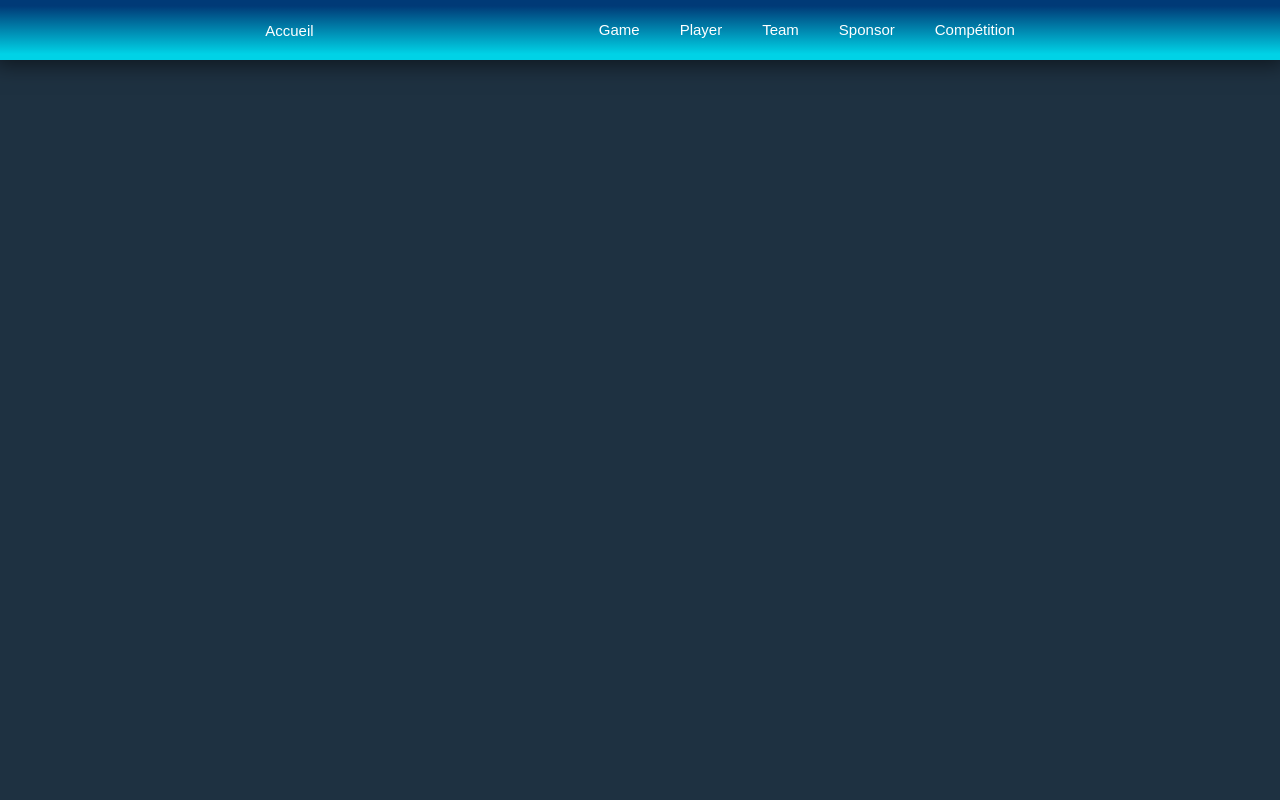
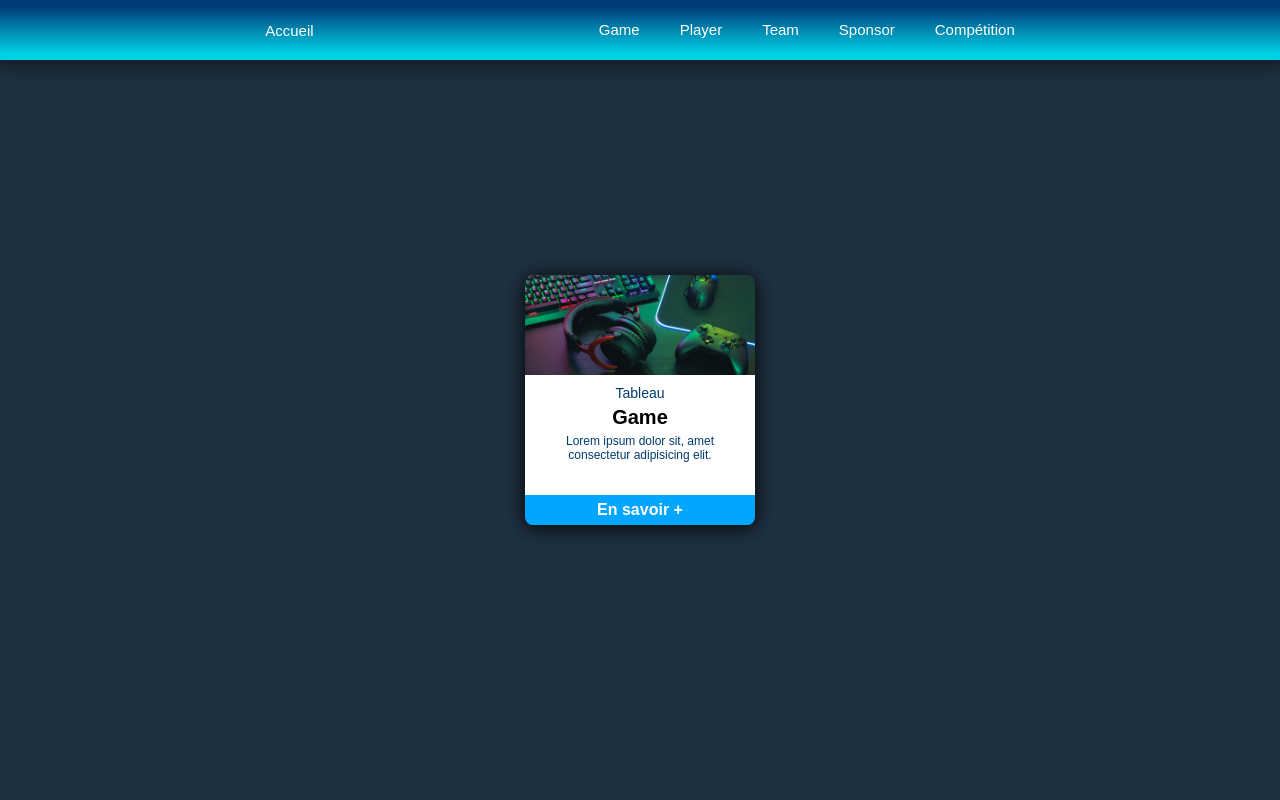
Before and after one commit to Zen-kun04/agence-gaming, a PHP site: page / in a window 1280 px wide. Run offline with PHP 8.4, Linux system fonts and the light colour scheme.

Commit message:
Modif Btn Envoyer + Card + Team.php + TeamManager.php

```diff
--- /dev/null
+++ b/src/cards.css
@@ -0,0 +1,114 @@
+.cards {
+    width: 100%;
+    height: 100vh;
+
+    display: flex;
+    justify-content: center;
+    align-items: center;
+    gap: 20px;
+}
+
+.card {
+    position: relative;
+    width: 18%;
+    height: 250px;
+    /* background-color: rgb(255, 255, 255); */
+    border-radius: 8px;
+    box-shadow: 0px 2px 20px black;
+    cursor: pointer;
+    transition: 0.3s;
+}
+
+.card:hover {
+    box-shadow: 0px 2px 20px rgb(255, 255, 255);
+}
+
+.card:hover {
+    background-color: red;
+    z-index: 999;
+    position: absolute;
+}
+
+
+.imageCard {
+    background-image: url(img/game.jpg);
+    background-position: center;
+    background-repeat: none;
+    background-size: cover;
+    width: 100%;
+    height: 100px;
+    border-radius: 8px 8px 0px 0px;
+}
+
+.infoCard {
+    width: 100%;
+    height: 120px;
+    background-color: rgb(255, 255, 255);
+    display: flex;
+    flex-direction: column;
+    gap: 5px;
+}
+
+.tableauCard {
+    margin-top: 10px;
+    font-family: sans-serif;
+    font-size: 14px;
+    font-weight: 200;
+    text-align: center;
+    color: rgb(0, 59, 111);
+}
+
+.titreCard {
+    font-family: sans-serif;
+    font-size: 20px;
+    font-weight: 700;
+    text-align: center;
+    color: black;
+}
+
+.textCard {
+    margin: 0px 10px;
+    font-family: sans-serif;
+    font-size: 12px;
+    font-weight: 200;
+    text-align: center;
+    color: rgb(0, 59, 111);
+}
+
+
+#gameBtnCard {
+    display: flex;
+    align-items: center;
+    justify-content: center;
+    width: 100%;
+    height: 30px;
+    background-color: rgb(0, 166, 255);
+    border-radius: 0px 0px 8px 8px;
+    font-family: sans-serif;
+    font-size: 16px;
+    font-weight: 700;
+    text-align: center;
+    color: rgb(255, 255, 255);
+}
+
+
+
+
+
+.coverCard {
+    position: absolute;
+    z-index: 9999;
+    width: 100%;
+    height: 100%;
+    top: 0;
+    left: 0;
+    right: 0;
+    bottom: 0;
+    border-radius: 8px;
+    transition: 0.3s;
+}
+
+.coverCard:hover {
+    background-color: #0084ff55;
+
+}
--- /dev/null
+++ b/src/components/cards.php
@@ -0,0 +1,19 @@
+<link rel="stylesheet" href="./cards.css">
+
+<div class="cards">
+    <div class="card">
+
+        <div class="imageCard">
+        </div>
+
+        <div class="infoCard">
+            <p class="tableauCard">Tableau</p>
+            <p class="titreCard">Game</p>
+            <p class="textCard">Lorem ipsum dolor sit, amet consectetur adipisicing elit.</p>
+            <div class="coverCard"></div>
+        </div>
+
+        <div id="gameBtnCard">En savoir +</div>
+
+    </div>
+</div>
--- a/src/components/game.php
+++ b/src/components/game.php
@@ -93,13 +93,13 @@
 </table>
 
 <form action="/components/game.php" method="post">
-    <label for="name"></label>
+    <label for="name">Titre</label>
     <input type="text" name="name" id="name">
 
-    <label for="station"></label>
+    <label for="station">Plateforme</label>
     <input type="text" name="station" id="station">
 
-    <label for="format"></label>
+    <label for="format">Genre</label>
     <input type="text" name="format" id="format">
 
     <input type="submit" value="Confirmer">
--- a/src/components/navbar.php
+++ b/src/components/navbar.php
@@ -1,6 +1,5 @@
 <link rel="stylesheet" href="../style.css">
 <header class="header">
-    <!-- <a href="#">Accueil</a> -->
     <button class="accueilBtn"><a href="../">Accueil</a></button>
 
 
--- a/src/index.php
+++ b/src/index.php
@@ -15,8 +15,7 @@
 
 <body>
     <header>
-        <?php include ("./components/navbar.php"); ?>
-
+        <?php include("./components/navbar.php"); ?>
 
         <!-- <a href="./components/competition.php">competition</a>
         <a href="./components/game.php">game</a>
@@ -26,6 +25,8 @@
         <a href="./components/team_competition.php">team_competition</a> -->
     </header>
     <main>
+        <?php include("./components/cards.php"); ?>
+
         <div id="container">
 
 
```
Also changed, not shown: src/components/managers/TeamManager.php (+14 -5 lines), src/components/team.php (+72 -7 lines), src/table.css (+59 -0 lines), src/img/competition.jpg (renamed from img/competition.jpg), src/img/game.jpg (renamed from img/game.jpg), src/img/player.jpg (renamed from img/player.jpg), src/img/sponsor.jpg (renamed from img/sponsor.jpg), src/img/team.jpg (renamed from img/team.jpg), 1 other file.
